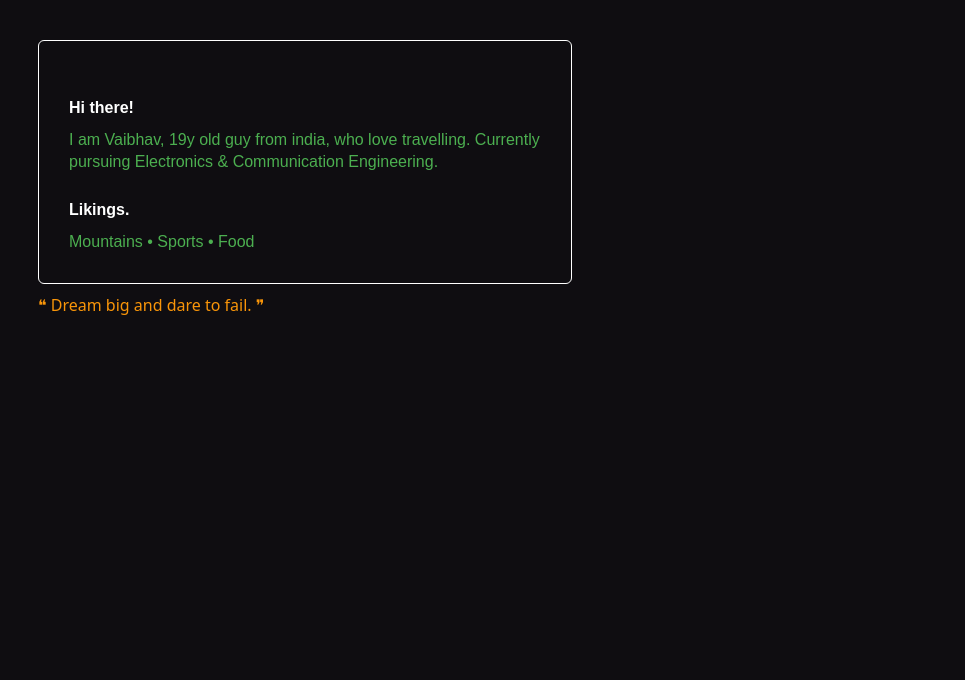
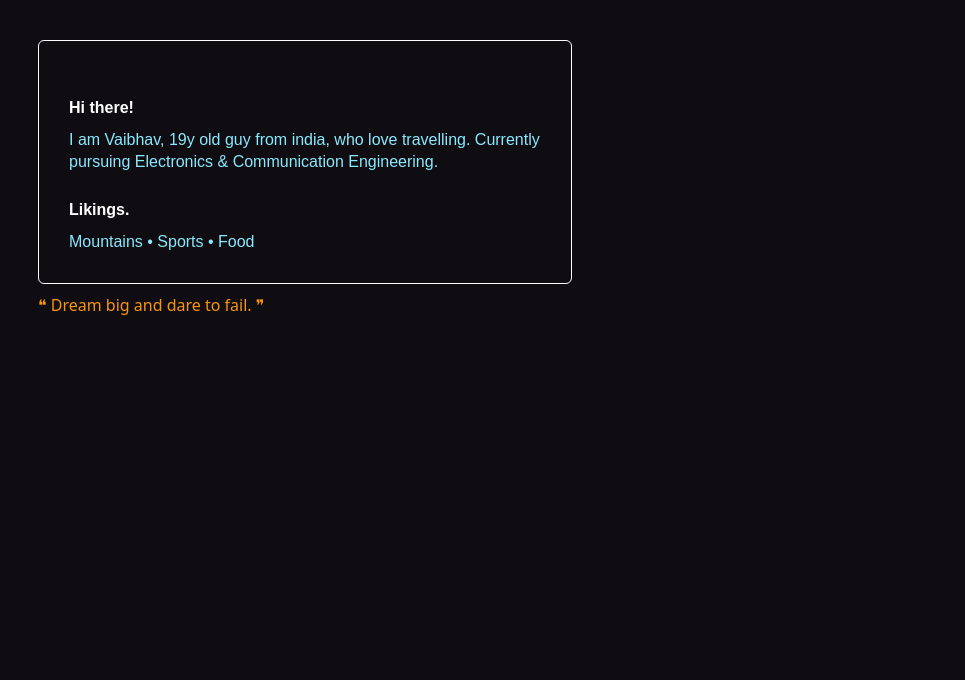
Before and after one commit to vaibhavjoshi22/vaibhavjoshi22.github.io, a plain HTML site: page index.html in a window 1280 px wide. Shown: the part 120-800 px from the top of the page, without its empty margins (154-1119 px from the left). Drawn offline with Linux system fonts and the light colour scheme; a web font is replaced by a local one.

Commit message:
Update main.css

```diff
--- a/css/main.css
+++ b/css/main.css
@@ -16,7 +16,7 @@
     --neoncolor: #F5DF50;
     --hovercolor: #FFcf33;
     --shadowcolor: #F7DA08; /* animation */
-    --greencolor: #4CAF50;  /* #16b746; code #53fc5e */
+    --greencolor: #8be9fd;  /* #16b746; code #53fc5e */
     --extracolor: #f99509;  /*#ff60ca; */
     --extralightcolor: #E49200; /*#7f236e;*/
   }
```
